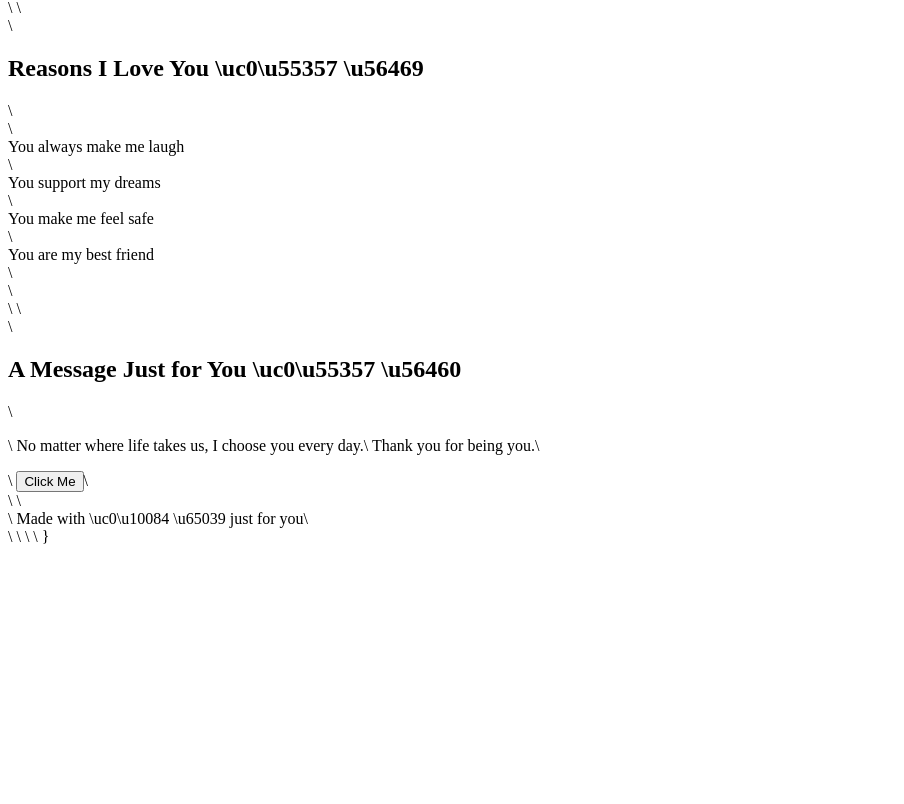
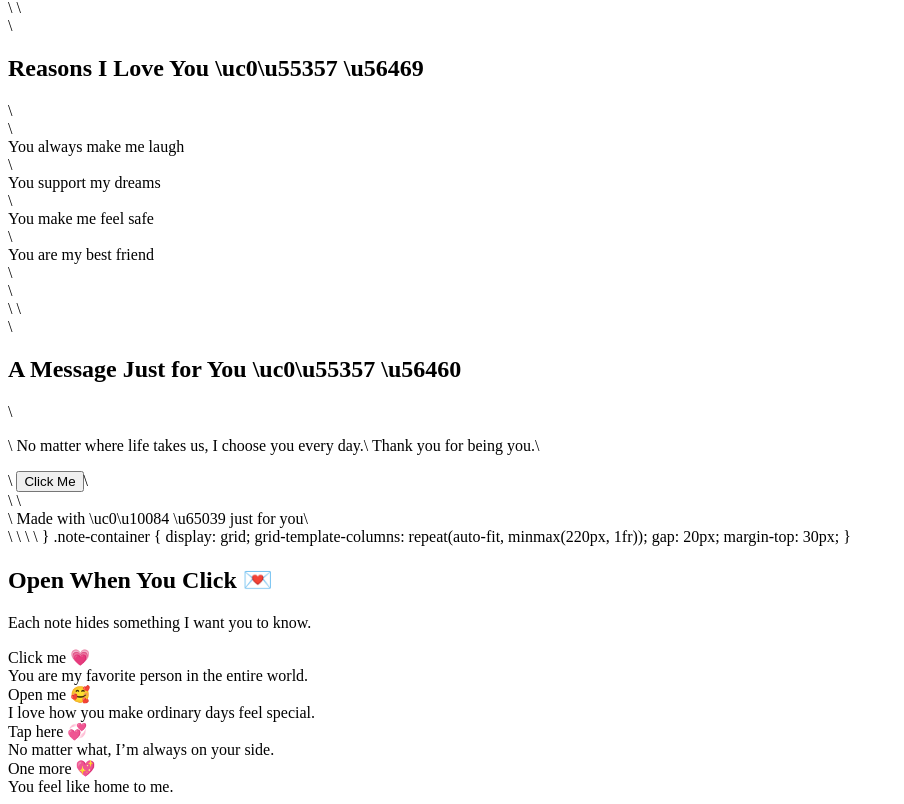
Before and after one commit to aaradhita21-bit/Aaradhita, a plain HTML site: page index.html in a window 1280 px wide. Shown: the part 2617-3421 px from the top of the page, without its empty margins (0-904 px from the left). Before the commit the page ends 3171 px from the top, so only its background shows below. Drawn offline with Linux system fonts and the light colour scheme.

Commit message:
Update index.html

```diff
--- a/index.html
+++ b/index.html
@@ -138,3 +138,37 @@
 </body>\
 </html>\
 }
+.note-container {
+  display: grid;
+  grid-template-columns: repeat(auto-fit, minmax(220px, 1fr));
+  gap: 20px;
+  margin-top: 30px;
+}
+<section>
+  <h2>Open When You Click 💌</h2>
+  <p>Each note hides something I want you to know.</p>
+
+  <div class="note-container">
+
+    <div class="note" onclick="this.classList.toggle('open')">
+      <div class="front">Click me 💗</div>
+      <div class="back">You are my favorite person in the entire world.</div>
+    </div>
+
+    <div class="note" onclick="this.classList.toggle('open')">
+      <div class="front">Open me 🥰</div>
+      <div class="back">I love how you make ordinary days feel special.</div>
+    </div>
+
+    <div class="note" onclick="this.classList.toggle('open')">
+      <div class="front">Tap here 💞</div>
+      <div class="back">No matter what, I’m always on your side.</div>
+    </div>
+
+    <div class="note" onclick="this.classList.toggle('open')">
+      <div class="front">One more 💖</div>
+      <div class="back">You feel like home to me.</div>
+    </div>
+
+  </div>
+</section>
```
